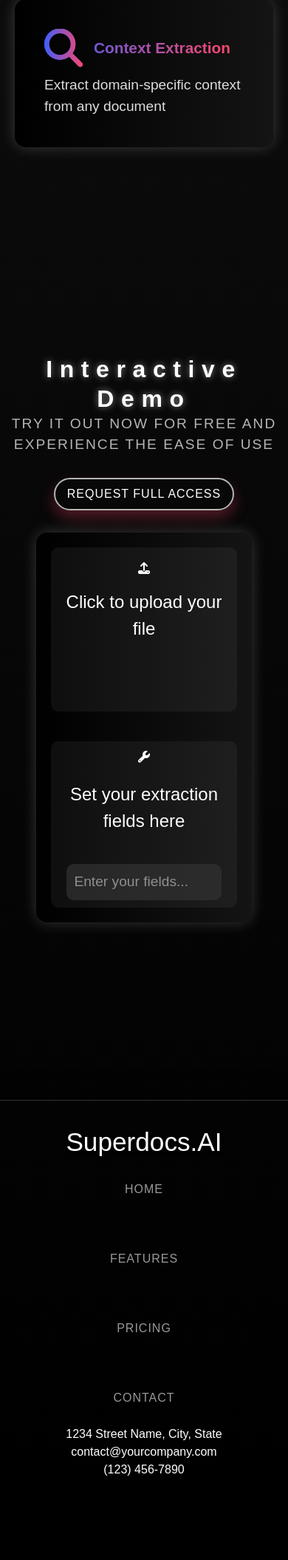
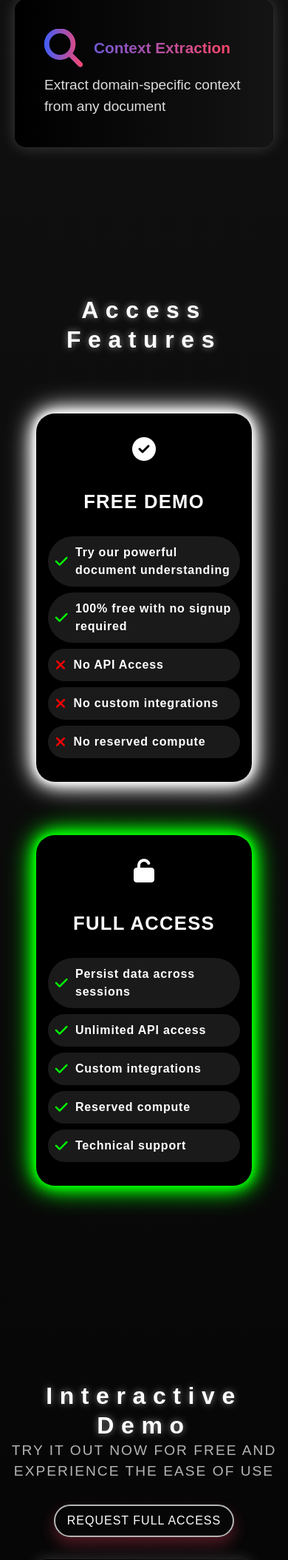
Before and after one commit to j0sephsasson/du-app, a Flask app: page / in a window 390 px wide; the page is wider, and only the part inside the window is pictured. Shown: the part 4180-6289 px from the top of that part at 74% size. Before the commit the page ends 6175 px from the top of that part, so only its background shows below. Run offline with Flask 3, Linux system fonts and the light colour scheme; parts of the project's set-up code (start-up, migrations or seed data) failed here and were passed over; some libraries are stand-ins or nearby versions.

Commit message:
request access cards section

```diff
--- a/static/css/styles.css
+++ b/static/css/styles.css
@@ -876,6 +876,7 @@ HERO SECTION // GENERAL
         flex-direction: column;
         align-items: center;
         margin-top: 20px;
+        margin-bottom: 80px;
     }
 
     .footer-link {
@@ -883,10 +884,137 @@ HERO SECTION // GENERAL
     }
 
     .footer-contact {
-        text-align: center;
-        display: flex;
-        flex-direction: column;
-        align-items: center;  /* centers the content */
-        margin-top: 20px;
+        display: none;
+    }
+
+    .footer-logo {
+        margin-bottom: 20px;
     }
 }
+
+/*--------------------------------------------------------------
+# ACCESS
+--------------------------------------------------------------*/
+.card-icon, .card-icon-full {
+    font-size: 4.5em;
+}
+
+.card-title {
+    font-size: 2.5em;
+    text-transform: uppercase;
+    letter-spacing: .05em;
+}
+
+.relative {
+    background: #000;
+    color: #fff;
+    border-radius: 25px; /* rounded corners */
+    text-align: center;
+    width: 75%; /* thinner card */
+    /* padding: 10px; */
+    transition: transform 0.5s ease-in-out;
+    display: flex;
+    flex-direction: column;
+    justify-content: center;
+    align-items: center;
+    gap: 15px;
+    height: 570px; /* adjusted height */
+}
+
+.relative:hover {
+    transform: scale(1.05); /* hover scale effect */
+}
+
+.relative:hover .card-icon-full {
+    text-shadow: 0px 0px 10px #0f0, 0px 0px 20px #0f0, 0px 0px 30px #0f0;
+}
+
+.glow {
+    box-shadow: 0 0 10px #fff, 0 0 20px #fff, 0 0 30px #fff, 0 0 40px #fff;
+}
+
+.glow-full-access {
+    box-shadow: 0 0 10px #0f0, 0 0 20px #0f0, 0 0 30px #0f0, 0 0 40px #0f0;
+}
+
+.glow-full-access:hover {
+    animation: glow 2s infinite;
+}
+
+.feature-item {
+    font-size: 1.1em;
+    line-height: 1.8;
+    letter-spacing: .05em;
+    font-weight: bold;
+    display: flex;
+    align-items: center;
+    border-radius: 50px; /* Add border-radius for bubble effect */
+    background-color: rgba(255,255,255,0.1); /* Add background color for bubble effect */
+    padding: 10px; /* Add padding to space out the text from the bubble border */
+    transition: background-color 0.3s ease-in-out; /* Transition for hover effect */
+}
+
+.feature-item:hover {
+    background-color: rgba(255,255,255,0.2); /* Change background color on hover */
+}
+
+.feature-active {
+    font-size: 1.6em;
+    color: #0f0;
+    margin-right: 0.5em;
+    transition: text-shadow 0.3s ease-in-out;
+}
+
+.feature-active:hover {
+    text-shadow: 0px 0px 10px #0f0, 0px 0px 20px #0f0, 0px 0px 30px #0f0;
+}
+
+.feature-inactive {
+    font-size: 1.6em;
+    color: #aaa; /* Change color to grey */
+    margin-right: 0.5em;
+    color: red;
+}
+
+/* media queries + animations */
+@media (max-width: 768px) {
+    .access-feature-grid {
+        grid-template-columns: repeat(1, minmax(0, 1fr));
+        padding-bottom: 2em;
+    }
+
+    .card-icon, .card-icon-full {
+        font-size: 2em;
+    }
+
+    .card-title {
+        font-size: 1.6em;
+    }
+
+    .relative {
+        width: 100%;
+        height: auto;  /* Allow the height to adjust to the content */
+        min-height: 400px; /* Maintain a minimum height for consistency */
+        padding: 2em 1em; /* Add some top/bottom and left/right padding */
+        overflow: visible; /* Change the overflow property */
+        margin-bottom: 2em;
+    }
+
+    .feature-item {
+        font-size: 1em;
+        line-height: 1.5;
+    }
+
+    .feature-active, .feature-inactive {
+        font-size: 1.2em;
+    }
+}
+
+@keyframes glow {
+    0% {
+        box-shadow: 0 0 5px #0f0, 0 0 10px #0f0, 0 0 15px #0f0, 0 0 20px #0f0;
+    }
+    100% {
+        box-shadow: 0 0 20px #0f0, 0 0 30px #0f0, 0 0 40px #0f0, 0 0 50px #0f0, 0 0 75px #0f0;
+    }
+}
--- a/templates/index.html
+++ b/templates/index.html
@@ -176,6 +176,35 @@
         </div>
     </section>
 
+    <section class="flex flex-col pb-10 sm:pb-20 md:pb-30 lg:pb-40 pt-20 items-center justify-center m-auto max-w-screen-xl w-3/4 md:pb-16 lg:pb-24 xl:pb-32 2xl:pb-40">
+        <h2 class="text-4xl font-bold text-center custom-h2 pb-20">Access Features</h2>
+        <div class="grid grid-cols-2 gap-10 justify-items-center w-full access-feature-grid">
+            <div class="relative bg-black bg-opacity-80 text-white rounded-xl glow text-center w-full p-10 min-h-full transform transition-transform duration-500 ease-in-out flex flex-col items-center justify-center hover:scale-105 space-y-4">
+                <i class="fas fa-check-circle text-5xl mb-2 card-icon"></i>
+                <h2 class="text-2xl font-bold mb-2 card-title">Free Demo</h2>
+                <ul class="list-none text-left space-y-2">
+                    <li class="feature-item"><i class="fas fa-check feature-active"></i> Try our powerful document understanding</li>
+                    <li class="feature-item"><i class="fas fa-check feature-active"></i> 100% free with no signup required</li>
+                    <li class="feature-item"><i class="fas fa-times feature-inactive"></i> No API Access</li>
+                    <li class="feature-item"><i class="fas fa-times feature-inactive"></i> No custom integrations</li>
+                    <li class="feature-item"><i class="fas fa-times feature-inactive"></i> No reserved compute</li>
+                </ul>
+            </div>
+            <div class="relative bg-black bg-opacity-80 text-white rounded-xl glow-full-access text-center w-full p-10 min-h-full transform transition-transform duration-500 ease-in-out flex flex-col items-center justify-center hover:scale-105 space-y-4">
+                <i class="fas fa-unlock text-5xl mb-2 card-icon-full"></i>
+                <h2 class="text-2xl font-bold mb-2 card-title">Full Access</h2>
+                <ul class="list-none text-left space-y-2">
+                    <li class="feature-item"><i class="fas fa-check feature-active"></i> Persist data across sessions</li>
+                    <li class="feature-item"><i class="fas fa-check feature-active"></i> Unlimited API access</li>
+                    <li class="feature-item"><i class="fas fa-check feature-active"></i> Custom integrations</li>
+                    <li class="feature-item"><i class="fas fa-check feature-active"></i> Reserved compute</li>
+                    <li class="feature-item"><i class="fas fa-check feature-active"></i> Technical support</li>
+                </ul>
+            </div>
+        </div>
+    </section>
+
+
     <section class="demo-section pb-60 pt-40" id="demo">
         <h2 class="text-4xl font-bold text-center custom-h2">Interactive Demo</h2>
         <h2 class="demo-subtitle">Try it out now for free and experience the ease of use</h2>
```
